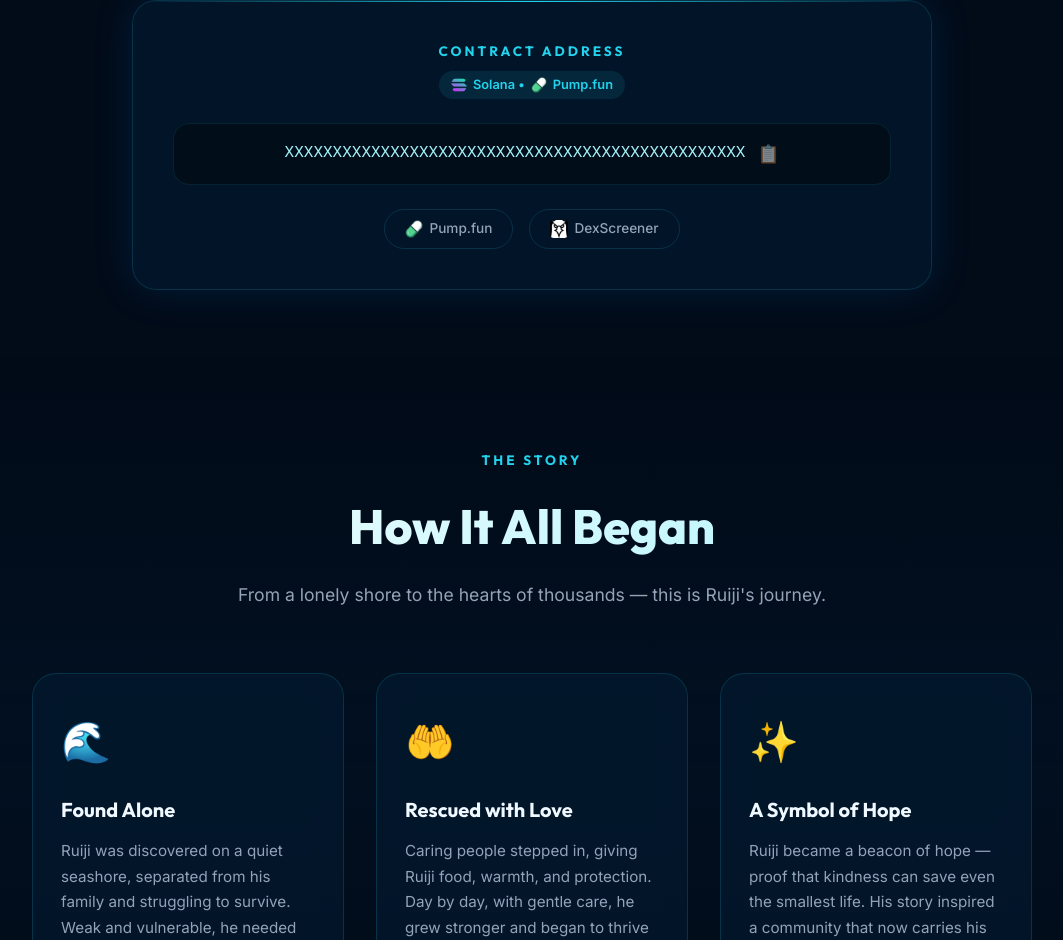
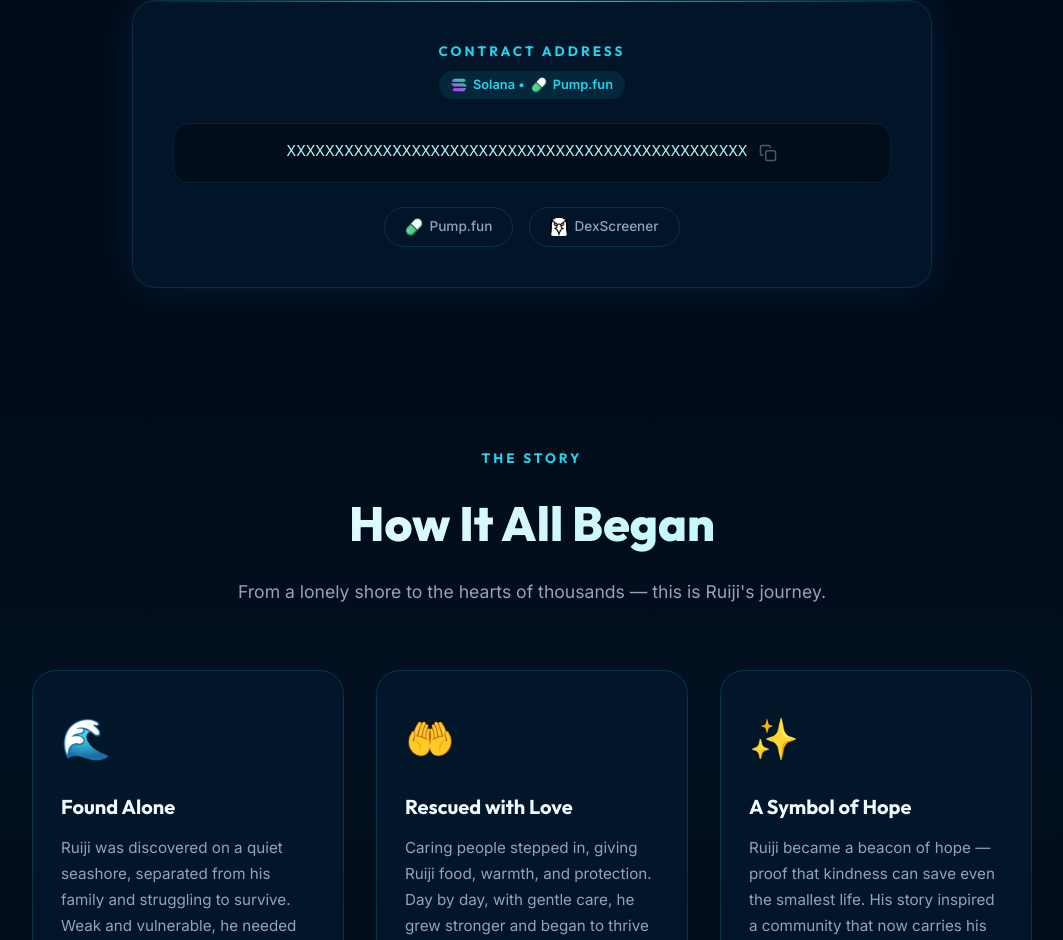
Before and after one commit to abdullahiola/maven, a Next.js app: page / in a window 1280 px wide. Shown: the part 860-1800 px from the top of the page, without its empty margins (108-1171 px from the left). Built offline with nearby package versions, Linux system fonts and the light colour scheme.

Commit message:
feat: use SVG copy icon instead of emoji

```diff
--- a/app/page.tsx
+++ b/app/page.tsx
@@ -187,8 +187,12 @@
             <span className="ca-address" id="ca-text">
               {CONTRACT_ADDRESS}
             </span>
-            <span style={{ fontSize: '1.1rem', opacity: copied ? 1 : 0.5, transition: 'opacity 0.2s', flexShrink: 0 }}>
-              {copied ? '✅' : '📋'}
+            <span style={{ opacity: copied ? 1 : 0.5, transition: 'opacity 0.2s', flexShrink: 0, display: 'inline-flex', alignItems: 'center' }}>
+              {copied ? (
+                <svg width="18" height="18" viewBox="0 0 24 24" fill="none" stroke="#22d3ee" strokeWidth="2.5" strokeLinecap="round" strokeLinejoin="round"><polyline points="20 6 9 17 4 12" /></svg>
+              ) : (
+                <svg width="18" height="18" viewBox="0 0 24 24" fill="none" stroke="#94a3b8" strokeWidth="2" strokeLinecap="round" strokeLinejoin="round"><rect x="9" y="9" width="13" height="13" rx="2" ry="2"/><path d="M5 15H4a2 2 0 0 1-2-2V4a2 2 0 0 1 2-2h9a2 2 0 0 1 2 2v1"/></svg>
+              )}
             </span>
           </div>
           <div style={{ marginTop: "24px" }} className="ca-links">
```
